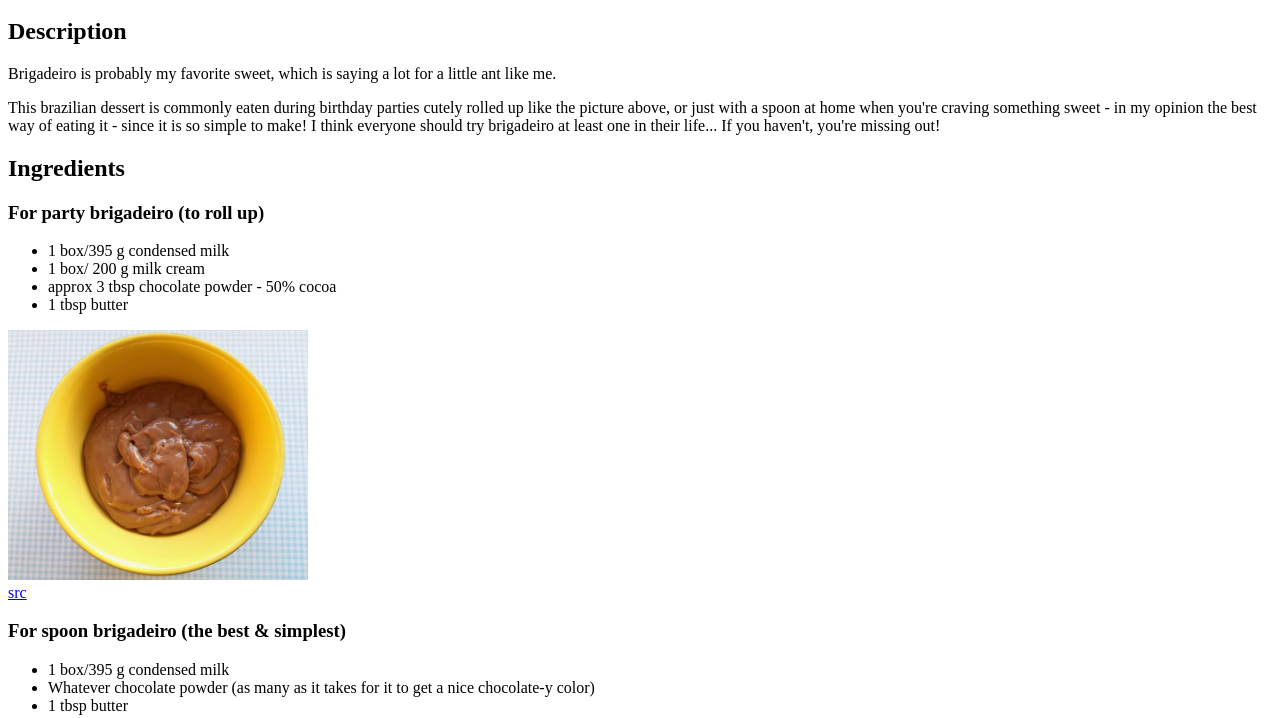
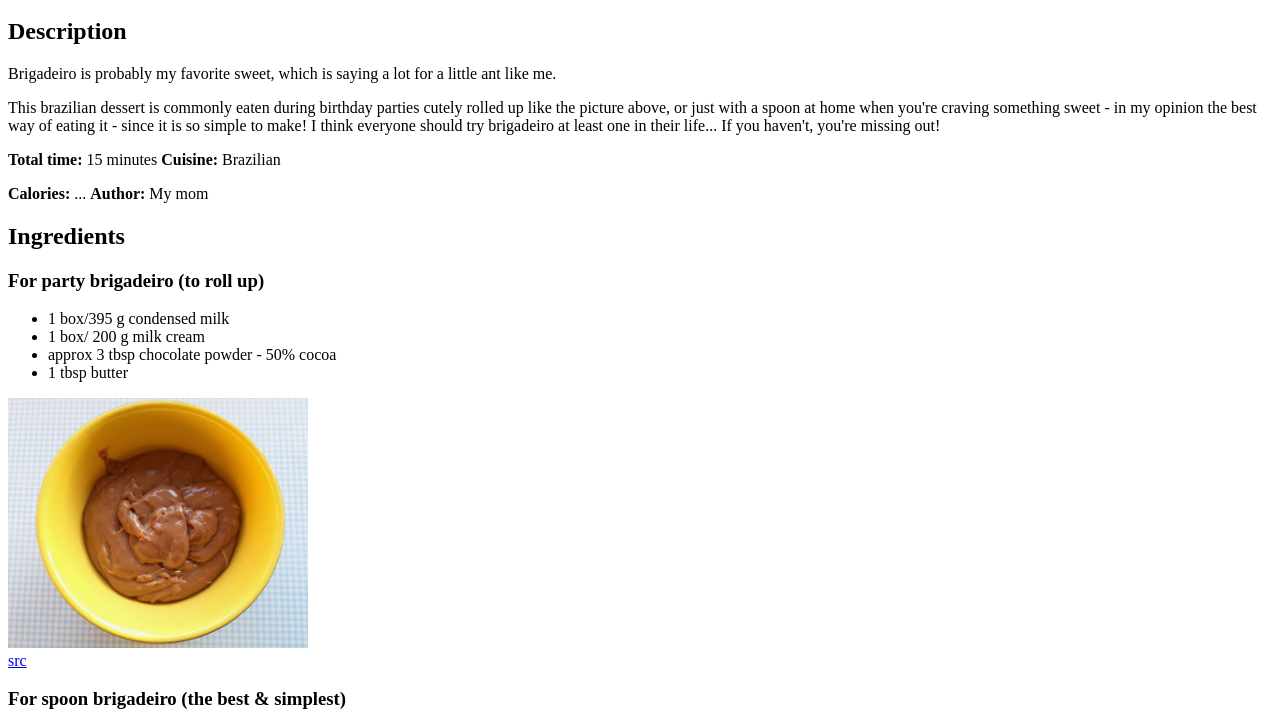
Before and after one commit to sarahrovie/odin-recipes, a plain HTML site: page recipes/brigadeiro.html in a window 1280 px wide. Shown: the part 329-1047 px from the top of the page. Drawn offline with Linux system fonts and the light colour scheme.

Commit message:
Edit 'brigadeiro' page description

```diff
--- a/recipes/brigadeiro.html
+++ b/recipes/brigadeiro.html
@@ -13,6 +13,8 @@
     <h2>Description</h2>
     <p>Brigadeiro is probably my favorite sweet, which is saying a lot for a little ant like me.</p>
     <p>This brazilian dessert is commonly eaten during birthday parties cutely rolled up like the picture above, or just with a spoon at home when you're craving something sweet - in my opinion the best way of eating it - since it is so simple to make! I think everyone should try brigadeiro at least one in their life... If you haven't, you're missing out!</p>
+    <p><b>Total time:</b> 15 minutes <b>Cuisine:</b> Brazilian</p>
+    <p><b>Calories:</b> ... <b>Author:</b> My mom</p>
 
     <h2>Ingredients</h2>
 
```
